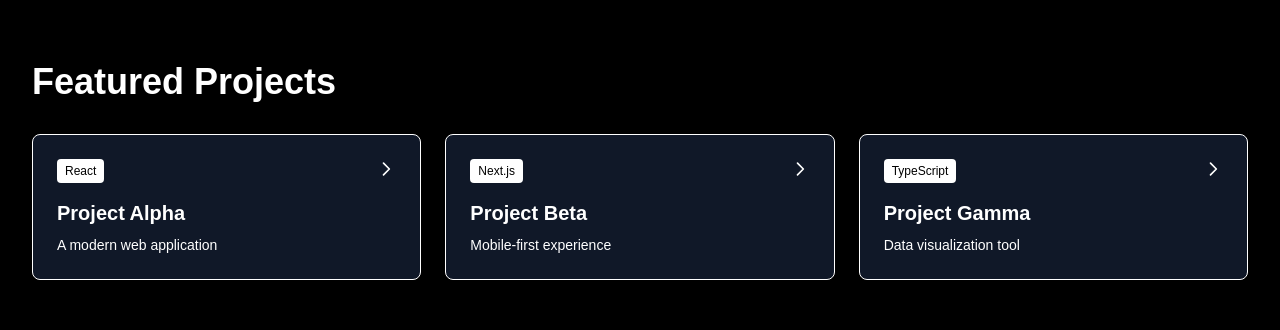
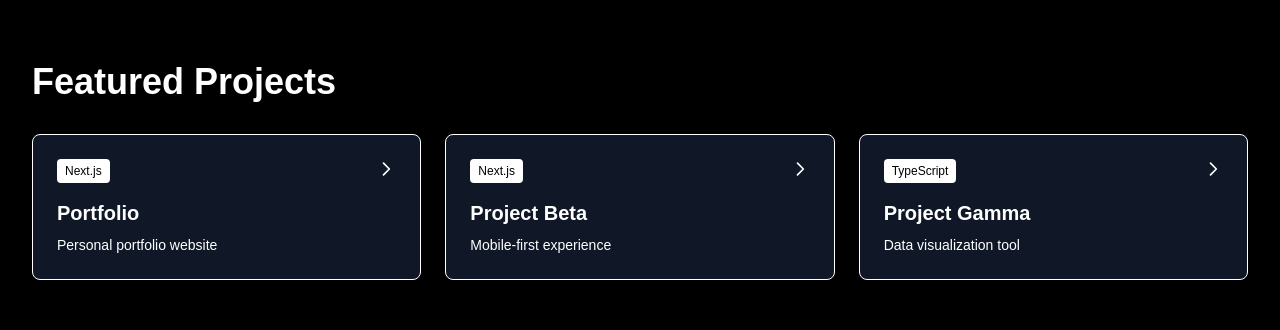
Before and after one commit to im24a-mendolag/portfolio, a Next.js app: page / in a window 1280 px wide. Shown: the part 304-634 px from the top of the page. Built offline with nearby package versions, Linux system fonts and the light colour scheme.

Commit message:
added a project

```diff
--- a/app/page.js
+++ b/app/page.js
@@ -1,8 +1,19 @@
 import ProjectCard from '@/components/ProjectCard';
 import Link from 'next/link';
 import { skills } from '@/data/skills';
+import { projectData } from '@/data/projects';
 
 export default function Home() {
+  // Filter featured projects
+  const featuredProjects = Object.entries(projectData)
+    .filter(([slug, project]) => project.featured)
+    .map(([slug, project]) => ({
+      tag: project.tag,
+      title: project.title,
+      description: project.description,
+      href: `/projects/${slug}`,
+    }));
+
   return (
     <div className="min-h-screen bg-black text-white">
       <main className="max-w-7xl mx-auto px-8 py-12">
@@ -31,26 +42,21 @@ export default function Home() {
         {/* Featured Projects Section */}
         <section className="mb-16">
           <h2 className="text-4xl font-bold mb-8">Featured Projects</h2>
-          <div className="grid grid-cols-1 md:grid-cols-2 lg:grid-cols-3 gap-6">
-            <ProjectCard
-              tag="React"
-              title="Project Alpha"
-              description="A modern web application"
-              href="/projects/project-alpha"
-            />
-            <ProjectCard
-              tag="Next.js"
-              title="Project Beta"
-              description="Mobile-first experience"
-              href="/projects/project-beta"
-            />
-            <ProjectCard
-              tag="TypeScript"
-              title="Project Gamma"
-              description="Data visualization tool"
-              href="/projects/project-gamma"
-            />
-          </div>
+          {featuredProjects.length > 0 ? (
+            <div className="grid grid-cols-1 md:grid-cols-2 lg:grid-cols-3 gap-6">
+              {featuredProjects.map((project) => (
+                <ProjectCard
+                  key={project.href}
+                  tag={project.tag}
+                  title={project.title}
+                  description={project.description}
+                  href={project.href}
+                />
+              ))}
+            </div>
+          ) : (
+            <p className="text-gray-400">No featured projects available.</p>
+          )}
         </section>
 
         {/* Skills & Technologies Section */}
--- a/data/projects.js
+++ b/data/projects.js
@@ -1,17 +1,20 @@
 export const projectData = {
-  'project-alpha': {
-    tag: 'React',
-    title: 'Project Alpha',
-    description: 'A modern web application',
-    longDescription: 'Project Alpha is a cutting-edge web application built with React, showcasing modern development practices and user-centered design. This project demonstrates advanced state management, responsive design, and seamless user experience.',
-    technologies: ['React', 'TypeScript', 'Tailwind CSS', 'Node.js'],
+  'Portfolio': {
+    tag: 'Next.js',
+    title: 'Portfolio',
+    description: 'Personal portfolio website',
+    longDescription: 'A modern, responsive portfolio website built with Next.js and Tailwind CSS. Features a clean dark theme design with sections for showcasing projects, experience, education, and contact information. The site includes dynamic routing for individual project pages and a fully responsive layout that works seamlessly across all devices.',
+    technologies: ['Next.js', 'React', 'Tailwind CSS'],
     features: [
       'Responsive design for all devices',
-      'Real-time data synchronization',
-      'Advanced state management',
-      'Optimized performance',
+      'Dark theme UI with modern styling',
+      'Dynamic project pages with routing',
+      'Contact form integration',
+      'About section with experience and education',
+      'Project showcase with detailed descriptions',
     ],
-    githubUrl: 'https://github.com/username/project-alpha',
+    githubUrl: 'https://github.com/im24a-mendolag/portfolio',
+    featured: true,
   },
   'project-beta': {
     tag: 'Next.js',
@@ -26,6 +29,7 @@ export const projectData = {
       'Fast page loads',
     ],
     githubUrl: 'https://github.com/username/project-beta',
+    featured: true,
   },
   'project-gamma': {
     tag: 'TypeScript',
@@ -40,6 +44,7 @@ export const projectData = {
       'Export functionality',
     ],
     githubUrl: 'https://github.com/username/project-gamma',
+    featured: true,
   },
   'project-delta': {
     tag: 'React',
@@ -54,6 +59,7 @@ export const projectData = {
       'Order management',
     ],
     githubUrl: 'https://github.com/username/project-delta',
+    featured: false,
   },
   'project-epsilon': {
     tag: 'Next.js',
@@ -68,6 +74,7 @@ export const projectData = {
       'Performance metrics',
     ],
     githubUrl: 'https://github.com/username/project-epsilon',
+    featured: false,
   },
   'project-zeta': {
     tag: 'TypeScript',
@@ -82,5 +89,6 @@ export const projectData = {
       'Version control',
     ],
     githubUrl: 'https://github.com/username/project-zeta',
+    featured: false,
   },
 };
```
